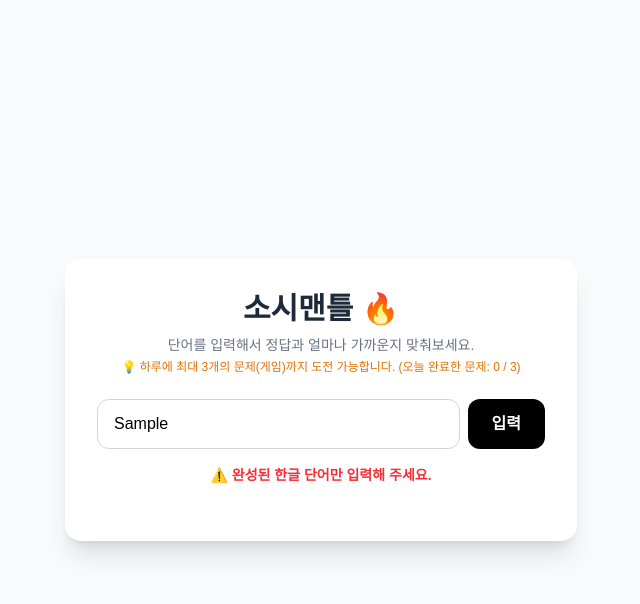
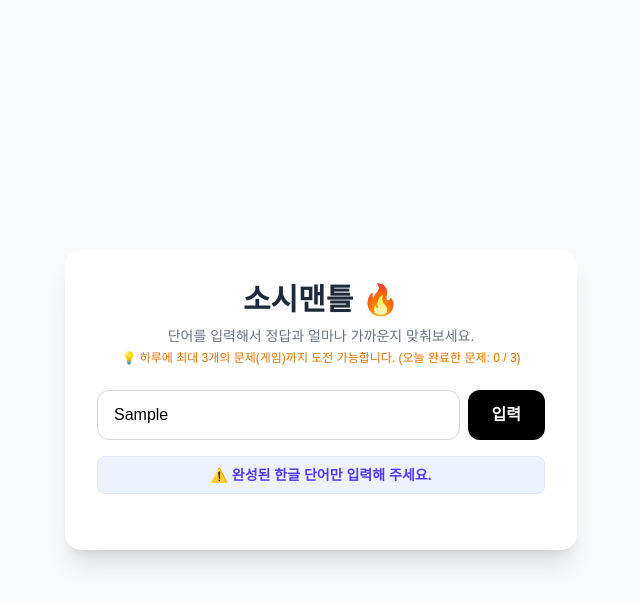
Before and after one commit to anjiouo12/sosi-mantle, a Next.js app in the folder frontend/: page / in a window 1280 px wide. Both pictures are taken after typing "Sample" into the empty fields and a click on the button "입력". Shown: the top 604 px of the page, without its empty margins (319-959 px from the left). Built offline with nearby package versions, Linux system fonts and the light colour scheme.

Commit message:
feat: 신규 입력 단어도 상단 알림 메시지 및 점수/순위 표시

```diff
--- a/frontend/app/page.tsx
+++ b/frontend/app/page.tsx
@@ -120,21 +120,14 @@ export default function Home() {
       return;
     }
 
-    // 💡 이미 입력한 단어인지 확인
+    // 💡 1. 이미 입력한 단어인지 확인
     const existingGuess = guesses.find((g) => g.word === trimmedInput);
     if (existingGuess) {
       const rankText = existingGuess.rank === 9999 ? "10,000위 밖" : `${existingGuess.rank}위`;
 
-      // 1) 상단 메시지로 점수와 순위 명확히 알림
-      setMessage(`ℹ️ 이미 입력했던 단어입니다. (점수: ${existingGuess.score}점 / 순위: ${rankText})`);
+      // 이미 입력한 단어도 상단 메시지로 알림 (정렬 순서는 그대로 유두)
+      setMessage(`ℹ️ 이미 입력했던 단어입니다. (${trimmedInput} - 점수: ${existingGuess.score}점 / 순위: ${rankText})`);
       setInput("");
-
-      // 2) 목록의 최상단으로 끌어올리기 (해당 단어를 맨 앞으로)
-      setGuesses((prev) => [
-        existingGuess,
-        ...prev.filter((g) => g.word !== trimmedInput),
-      ]);
-
       setTimeout(() => inputRef.current?.focus(), 50);
       return;
     }
@@ -166,18 +159,23 @@ export default function Home() {
         rank: result.rank,
       };
 
-      // 신규 제출 단어를 최상단에 추가한 후 점수순 정렬
+      // 💡 2. 신규 제출 단어를 추가한 후 높은 점수순(내림차순) 정렬
       setGuesses((prev) => [...prev, newGuess].sort((a, b) => b.score - a.score));
       setInput("");
 
+      const rankText = result.rank === 9999 ? "10,000위 밖" : `${result.rank}위`;
+
+      // 💡 3. 정답 여부에 따른 상단 메시지 표기 (신규 단어도 점수 및 랭크 표기)
       if (result.answer) {
-        setMessage("🎉 정답입니다! 축하합니다!");
+        setMessage(`🎉 정답입니다! (${trimmedInput} - 점수: ${result.score}점 / 순위: ${rankText})`);
         setIsGameWon(true);
 
         const today = new Date().toISOString().slice(0, 10);
         const newGameCount = completedGames + 1;
         setCompletedGames(newGameCount);
         localStorage.setItem("game_play_limit", JSON.stringify({ date: today, games: newGameCount }));
+      } else {
+        setMessage(`💡 [${trimmedInput}] 점수: ${result.score}점 / 순위: ${rankText}`);
       }
     } catch (error) {
       console.error(error);
@@ -237,7 +235,9 @@ export default function Home() {
 
         {message && (
           <div className="mt-1 flex flex-col items-center gap-2 w-full">
-            <p className="text-sm font-semibold text-center text-red-500">{message}</p>
+            <p className="text-sm font-semibold text-center text-indigo-600 bg-indigo-50 px-4 py-2 rounded-lg w-full border border-indigo-100">
+              {message}
+            </p>
             {isGameWon && (
               <div className="flex gap-2 mt-1">
                 <button
```
